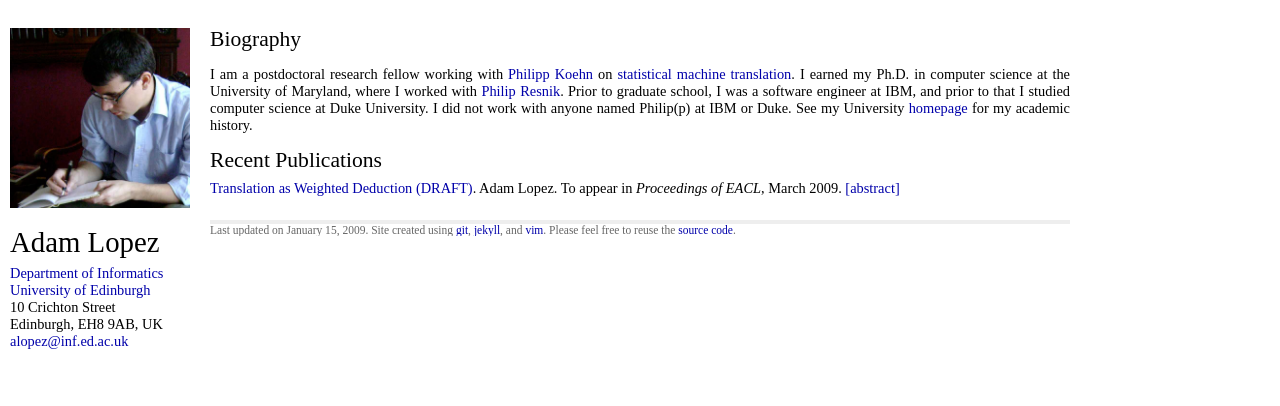
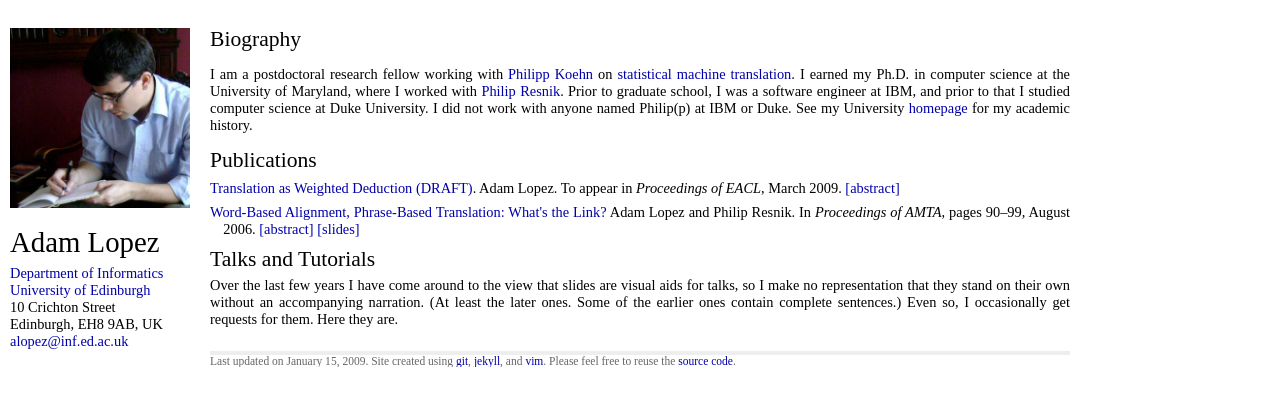
Before and after one commit to alopez/alopez.github.com, a Jekyll site: the page built from index.html, in a window 1280 px wide. Shown: the top 406 px of the page. Built offline with Jekyll 4.4.1, drawn with Linux system fonts in a browser that asks for light colours.

Commit message:
The entire set of papers is populated; code added to parse and include talks

```diff
--- /dev/null
+++ b/_posts/2006-08-08-amta-word-based-alignment-phrase-based-translation-whats-the-link.textile
@@ -0,0 +1,27 @@
+---
+layout: paper
+paper-type: inproceedings
+authors: Adam Lopez and Philip Resnik
+title: Word-Based Alignment, Phrase-Based Translation&#58; What's the Link?
+pages: 90&ndash;99
+booktitle: Proceedings of AMTA
+booktitle-url: http://amta2006.amtaweb.org/index.htm
+url: http://homepages.inf.ed.ac.uk/alopez/papers/amta2006-lr.pdf
+slides: http://homepages.inf.ed.ac.uk/alopez/talks/amta_2006.pdf
+abstract: >
+  State-of-the-art statistical machine translation is
+  based on alignments between <i>phrases</i>&mdash;sequences of words
+  in the source and target sentences.  The learning step in these
+  systems often relies on alignments between <i>words</i>.
+  It is often assumed that the quality of this word alignment is
+  critical for translation. However, recent results suggest that
+  the relationship between alignment quality and translation quality
+  is weaker than previously thought.  We investigate this
+  question directly, comparing the impact of high-quality
+  alignments with a carefully constructed set of degraded
+  alignments.  In order to tease apart various interactions,
+  we report experiments investigating the impact of alignments
+  on different aspects of the system.  Our results confirm a weak
+  correlation, but they also illustrate that more data and better
+  feature engineering may be more beneficial than better alignment.
+---
--- a/_posts/2008-08-18-coling-tera-scale-translation-models-via-pattern-matching.textile
+++ b/_posts/2008-08-18-coling-tera-scale-translation-models-via-pattern-matching.textile
@@ -4,6 +4,7 @@ layout: paper
 paper-type: inproceedings
 authors: Adam Lopez
 title: Tera-Scale Translation Models via Pattern Matching
+pages: 505&ndash;512
 booktitle: Proceedings of COLING
 booktitle-url: http://www.coling2008.org.uk/
 url: http://homepages.inf.ed.ac.uk/alopez/papers/coling2008-lopez.pdf
--- a/atom.xml
+++ b/atom.xml
@@ -16,7 +16,7 @@ layout: nil
 
   {% for post in site.posts %}
   <entry>
-   <title>{% if post.layout == 'paper' %}Paper: {% endif %}{{ post.title }}</title>
+    <title>{{ post.layout | capitalize }}: {{ post.title }}</title>
     <link href="{{ post.url }}"/>
     <updated>{{ post.date | date_to_xmlschema }}</updated>
     <id>http://http://alopez.github.com{{ post.id }}</id>
--- a/css/screen.css
+++ b/css/screen.css
@@ -57,7 +57,7 @@ a[subtle="yes"] {
 
 ul {
   list-style-type: none;
-  margin-bottom: 5pt;
+  margin-bottom: 7pt;
 }
 
 li {
--- a/index.html
+++ b/index.html
@@ -23,12 +23,12 @@ Philip(p) at IBM or Duke.  See my University
 <a href="http://homepages.inf.ed.ac.uk/alopez">homepage</a> for my academic
 history.
 
-<h2>Recent Publications</h2>
+<h2>Publications</h2>
 <ul class="posts">
   {% for post in site.posts %}
-    {% if post.layout== 'paper' %}
+    {% if post.layout == 'paper' %}
       <li><a href="{{ post.url }}">
-        {{ post.title }}{% if post.date > site.time %} (DRAFT){% endif %}</a>.
+        {{ post.title }}{% if post.date > site.time %} (DRAFT){% endif %}</a>{% if post.title contains '?' %}{% else %}.{% endif %}
       {{ post.authors }}.
       {% case post.paper-type %}
         {% when "inproceedings" %}
@@ -57,3 +57,20 @@ history.
     {% endif %}
   {% endfor %}
 </ul>
+
+<h2>Talks and Tutorials</h2>
+Over the last few years I have come around to the view that slides are visual
+aids for talks, so I make no representation that they stand on their own
+without an accompanying narration. (At least the later ones. Some of the
+earlier ones contain complete sentences.) Even so, I occasionally get requests
+for them. Here they are.
+<ul class="posts">
+  {% for post in site.posts %}
+    {% if post.layout =='talk' %}
+      <li><a href="{{ post.url }}">{{ post.title }}</a>.
+      {% if post.venue %}{{ post.venue }},{% endif %}
+      {{ post.date | date: "%B %Y" }}.
+      {% if post.note %}{{ post.note }}{% endif %}
+    {% endif %}
+  {% endfor %}
+</ul>
```
Also changed, not shown: _posts/2002-06-01-word-level-alignment-for-multilingual-resource-acquisition.textile (added, +16 -0 lines), _posts/2005-06-29-improved-hmm-alignment-models-for-languages-with-scarce-resources.textile (added, +20 -0 lines), _posts/2005-10-06-hlt-emnlp-pattern-visualization-for-machine-translation-output.textile (added, +18 -0 lines), _posts/2005-10-06-hlt-emnlp-the-hiero-machine-translation-system-extensions-evaluation-and-analysis.textile (added, +21 -0 lines), _posts/2007-06-30-emnlp-conll-hierarchical-phrase-based-translation-with-suffix-arrays.textile (added, +31 -0 lines), _posts/2007-07-03-edinburgh-hierarchical-phrase-based-translation-with-suffix-arrays.textile (added, +13 -0 lines), _posts/2008-05-12-mtm-syntax-based-machine-translation.textile (added, +7 -0 lines), _posts/2008-05-12-mtm-translation-by-pattern-matching.textile (added, +8 -0 lines). Lines whose indentation alone changed are shown as unchanged.
